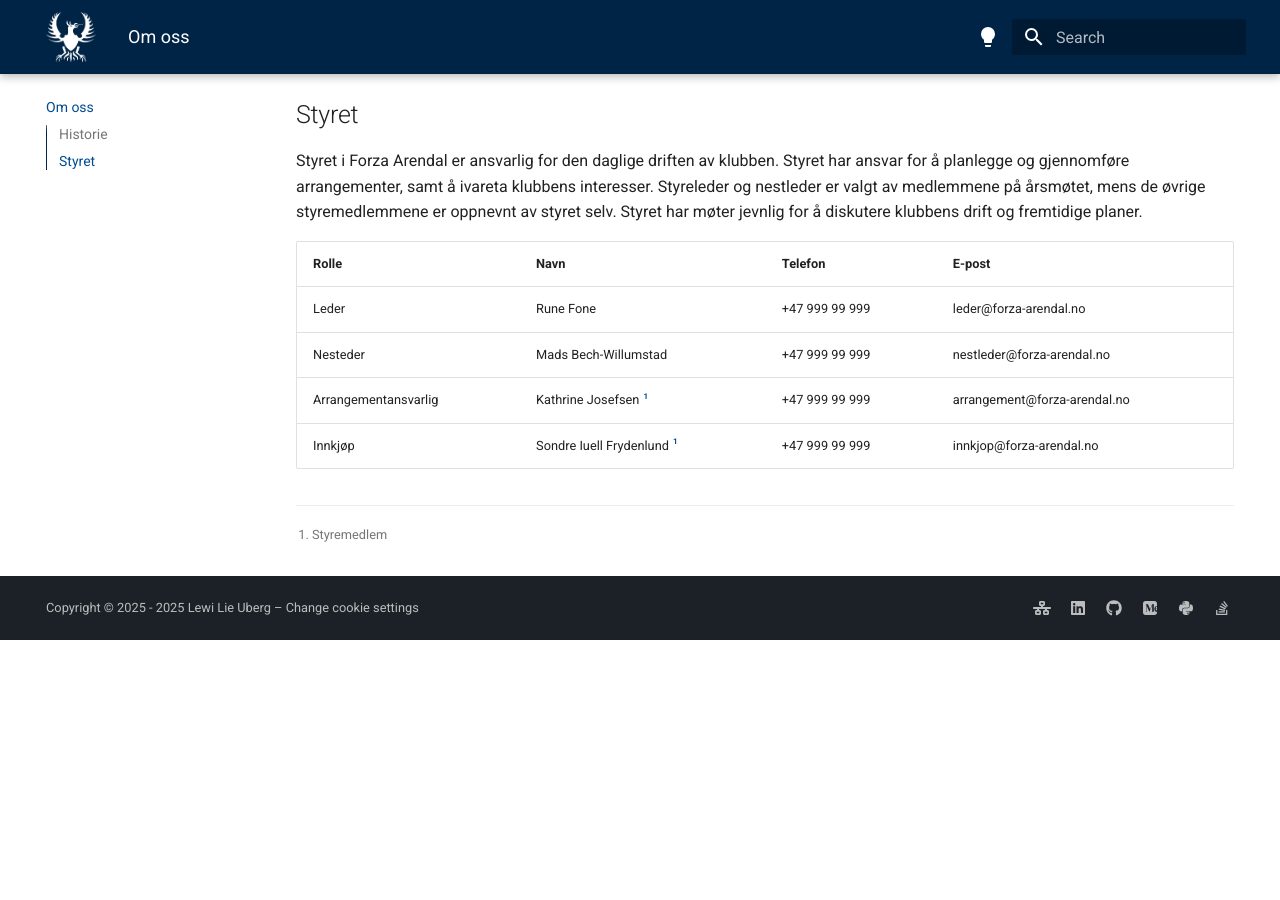
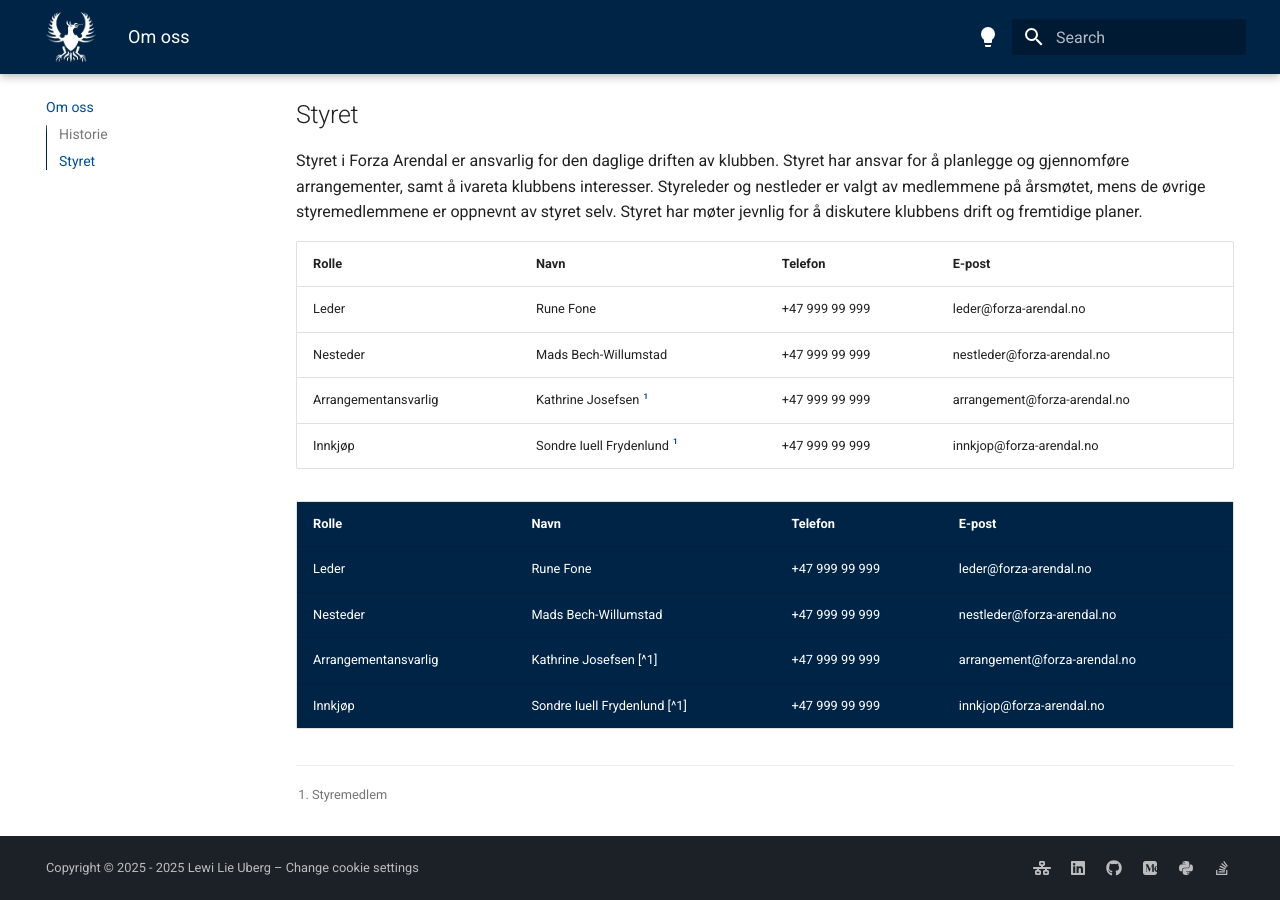
Before and after one commit to lewiuberg/forza-arendal, an MkDocs documentation site: the page built from docs/om_oss.md, in a window 1280 px wide and 900 px high, scrolled down 550 px. Built offline with MkDocs 1.6.1 and Material for MkDocs 9.7.7, drawn with Linux system fonts in a browser that asks for light colours; comment, search, counter and statistics services are not loaded; before the commit the page ends 1190 px from its top, so only the background shows below that.

Commit message:
Add VSCode configuration files and implement Markdown to HTML table converter

```diff
--- a/docs/om_oss.md
+++ b/docs/om_oss.md
@@ -26,4 +26,41 @@ Styreleder og nestleder er valgt av medlemmene på årsmøtet, mens de øvrige s
 | Arrangementansvarlig | Kathrine Josefsen [^1]       | +47 999 99 999 | arrangement@forza-arendal.no |
 | Innkjøp              | Sondre Iuell Frydenlund [^1] | +47 999 99 999 | innkjop@forza-arendal.no     |
 
+<table>
+  <thead>
+    <tr class="row-highlight">
+      <th>Rolle</th>
+      <th>Navn</th>
+      <th>Telefon</th>
+      <th>E-post</th>
+    </tr>
+  </thead>
+  <tbody>
+    <tr class="row-highlight">
+      <td>Leder</td>
+      <td>Rune Fone</td>
+      <td>+47 999 99 999</td>
+      <td>leder@forza-arendal.no</td>
+    </tr>
+    <tr class="row-highlight">
+      <td>Nesteder</td>
+      <td>Mads Bech-Willumstad</td>
+      <td>+47 999 99 999</td>
+      <td>nestleder@forza-arendal.no</td>
+    </tr>
+    <tr class="row-highlight">
+      <td>Arrangementansvarlig</td>
+      <td>Kathrine Josefsen [^1]</td>
+      <td>+47 999 99 999</td>
+      <td>arrangement@forza-arendal.no</td>
+    </tr>
+    <tr class="row-highlight">
+      <td>Innkjøp</td>
+      <td>Sondre Iuell Frydenlund [^1]</td>
+      <td>+47 999 99 999</td>
+      <td>innkjop@forza-arendal.no</td>
+    </tr>
+  </tbody>
+</table>
+
 [^1]: Styremedlem
```
Also changed, not shown: table.md (added, +6 -0 lines), table_converter.py (added, +75 -0 lines).
